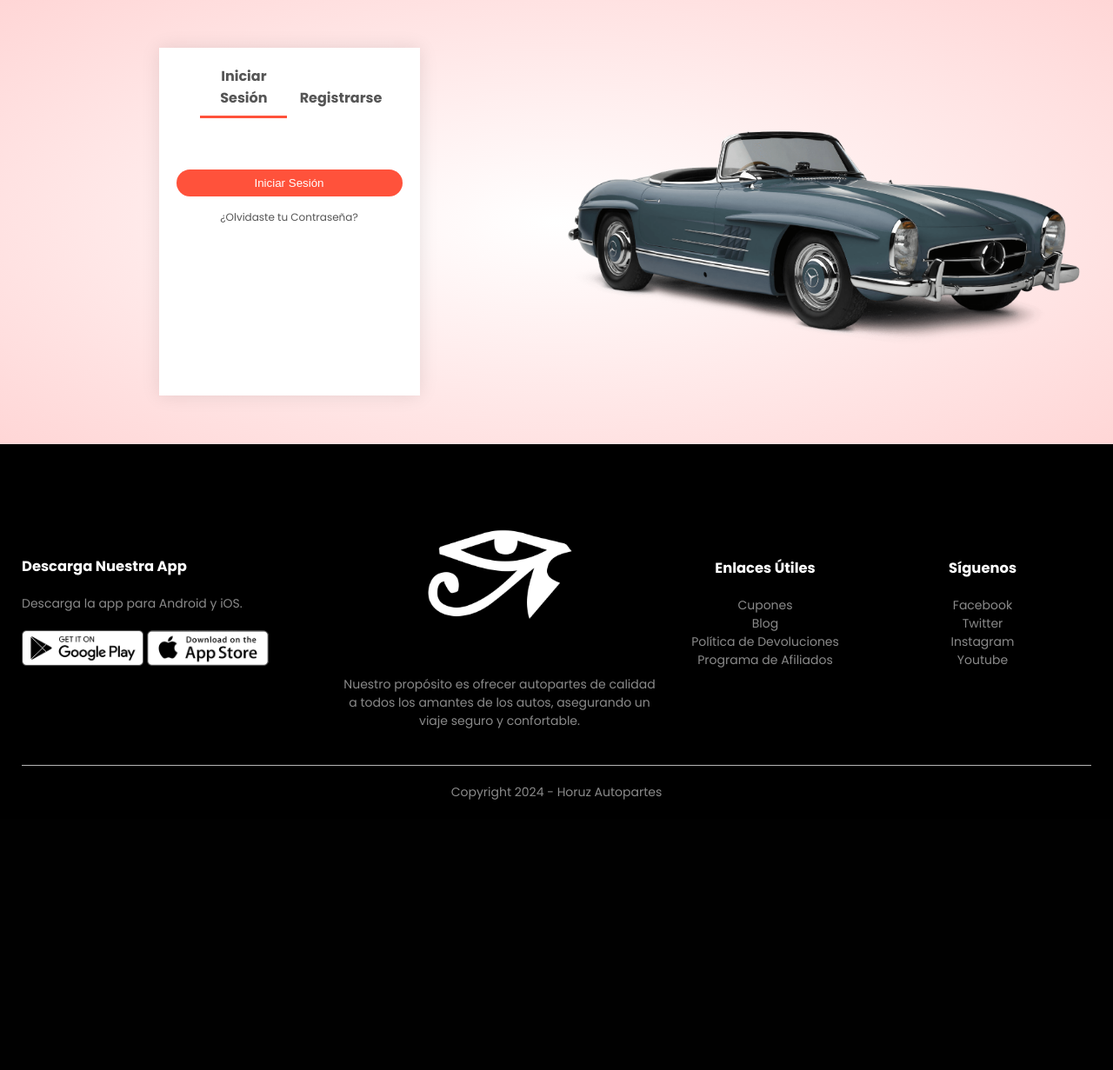
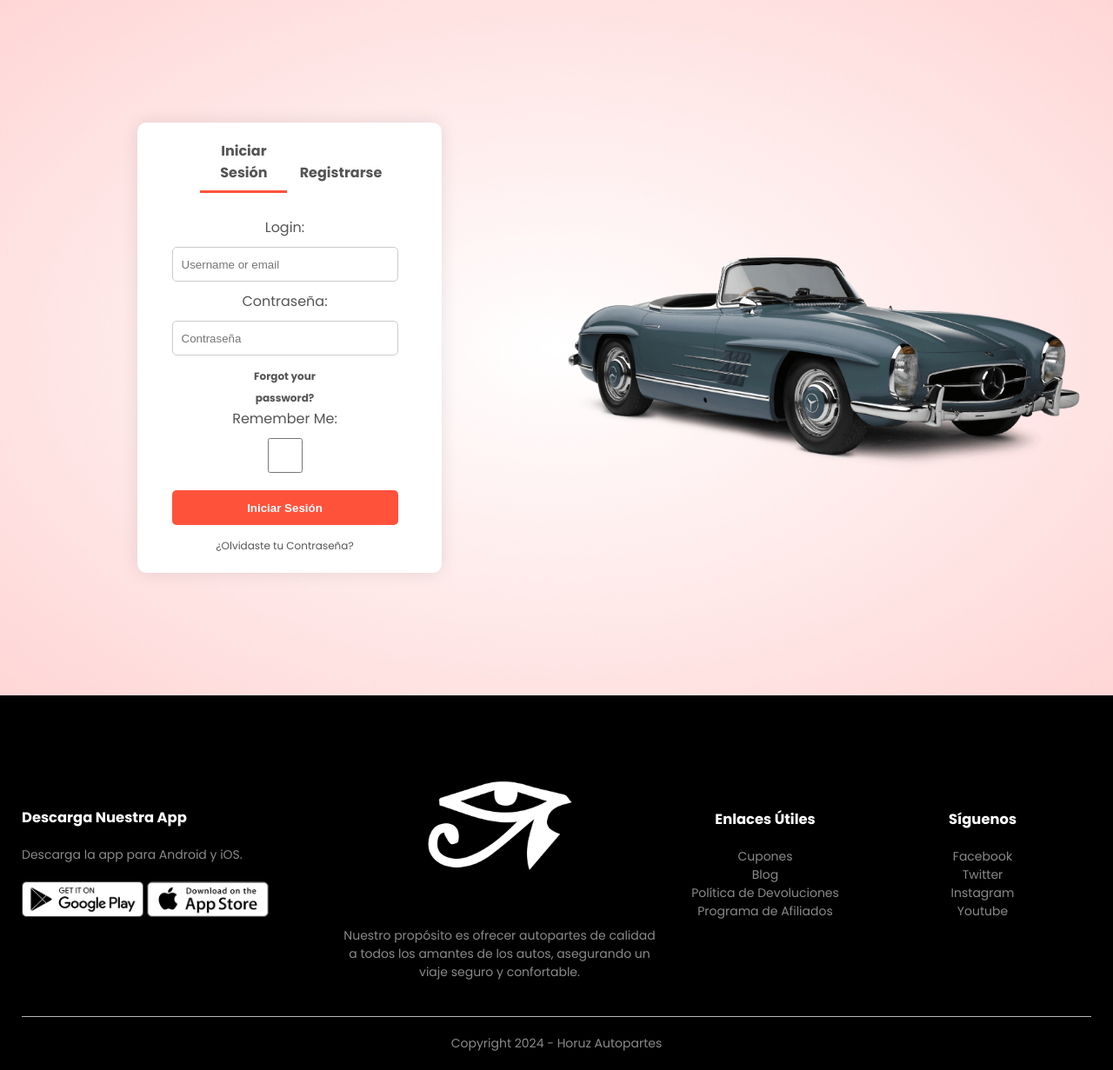
Before and after one commit to metodosformalesds/t3_mfds_2024, a Django app: page /registro/ in a window 1280 px wide. Shown: the part 172-1403 px from the top of the page at 87% size. Before the commit the page ends 1092 px from the top, so only its background shows below. Run offline with Django 5.2, Linux system fonts and the light colour scheme.

Commit message:
registro de usuario e inicio de sesion

```diff
--- a/static/css/style.css
+++ b/static/css/style.css
@@ -396,22 +396,47 @@ th:last-child{
 }
 
 /* Account page */
-.account-page{
+.account-page {
     padding: 50px 0;
     background: radial-gradient(#fff, #ffd6d6);
+    display: flex;
+    justify-content: center;
+    align-items: center;
+    min-height: 100vh;
 }
-.form-container{
+
+.form-container {
     background: #fff;
-    width: 300px;
-    height: 400px;
+    width: 350px;  /* Incrementar el ancho para permitir mejor acomodación de los campos */
+    max-height: 600px;  /* Limitar la altura máxima para evitar desbordamiento excesivo */
+    overflow-y: auto;  /* Permitir desplazamiento solo en el eje Y */
     position: relative;
     text-align: center;
-    padding: 20px 0;
+    padding: 20px;
     margin: auto;
     box-shadow: 0 0 20px 0px rgba(0, 0, 0, 0.1);
-    overflow: hidden;
+    border-radius: 10px;
 }
-.form-container span{
+
+/* Estilos para que el scroll sea visible cuando el contenido excede */
+.form-container::-webkit-scrollbar {
+    width: 8px;
+}
+
+.form-container::-webkit-scrollbar-track {
+    background: #f1f1f1;
+}
+
+.form-container::-webkit-scrollbar-thumb {
+    background: #888;
+    border-radius: 5px;
+}
+
+.form-container::-webkit-scrollbar-thumb:hover {
+    background: #555;
+}
+
+.form-container span {
     font-weight: bold;
     padding: 0 10px;
     color: #555;
@@ -419,48 +444,60 @@ th:last-child{
     width: 100px;
     display: inline-block;
 }
-.form-btn{
+
+.form-btn {
     display: inline-block;
 }
-.form-container form{
+
+.form-container form {
     max-width: 300px;
     padding: 0 20px;
-    position: absolute;
-    top: 130px;
+    position: relative;
+    margin-top: 20px;
     transition: transform 1s;
 }
-form input{
+
+form input {
     width: 100%;
-    height: 30px;
+    height: 40px;
     margin: 10px 0;
     padding: 0 10px;
     border: 1px solid #ccc;
+    border-radius: 5px;
 }
-form .btn{
+
+form .btn {
     width: 100%;
     border: none;
     cursor: pointer;
     margin: 10px 0;
+    height: 40px;
+    background-color: #ff523b;
+    color: #fff;
+    font-weight: bold;
+    transition: background 0.3s;
+    border-radius: 5px;
 }
-form .btn:focus{
+
+form .btn:hover {
+    background-color: #e14e2a;
+}
+
+form .btn:focus {
     outline: none;
 }
-#LoginForm{
-    left: -300px;
-}
-#RegForm{
-    left: 0;
-}
-form a{
+
+form a {
     font-size: 12px;
 }
-#Indicator{
+
+#Indicator {
     width: 100px;
     border: none;
     background: #ff523b;
     height: 3px;
     margin-top: 8px;
-    transform: translateX(100px);
+    transform: translateX(0px);
     transition: transform 1s;
 }
 
--- a/tienda/templates/account.html
+++ b/tienda/templates/account.html
@@ -8,8 +8,7 @@
     <meta name="viewport" content="width=device-width, initial-scale=1.0">
     <title>Cuenta | Horuz Autopartes</title>
     <link rel="stylesheet" href="{% static 'css/style.css' %}">
-    <link href="https://fonts.googleapis.com/css2?family=Poppins:wght@300;400;500;600;700&display=swap"
-        rel="stylesheet">
+    <link href="https://fonts.googleapis.com/css2?family=Poppins:wght@300;400;500;600;700&display=swap" rel="stylesheet">
     <link rel="stylesheet" href="https://stackpath.bootstrapcdn.com/font-awesome/4.7.0/css/font-awesome.min.css">
 </head>
 
@@ -25,7 +24,7 @@
                     <li><a href="{% url 'catalogo' %}">Productos</a></li>
                     <li><a href="#">Sobre Nosotros</a></li>
                     <li><a href="#">Contacto</a></li>
-                    <li><a href="{% url 'account_login' %}">Cuenta</a></li>
+                    <li><a href="{% url 'login' %}">Cuenta</a></li>
                 </ul>
             </nav>
             <a href="{% url 'carrito' %}"><img src="{% static 'images/cart.png' %}" width="30px" height="30px"></a>
@@ -40,10 +39,11 @@
                 <div class="col-2">
                     <div class="form-container">
                         <div class="form-btn">
-                            <span onclick="login()">Iniciar Sesión</span>
-                            <span onclick="register()">Registrarse</span>
+                            <span id="login-btn" onclick="showLogin()">Iniciar Sesión</span>
+                            <span id="register-btn" onclick="showRegister()">Registrarse</span>
                             <hr id="Indicator">
                         </div>
+
                         <!-- Formulario de Login -->
                         <form id="LoginForm" method="post" action="{% url 'account_login' %}">
                             {% csrf_token %}
@@ -81,8 +81,7 @@
                 </div>
                 <div class="footer-col-2">
                     <img src="{% static 'images/logo-white.png' %}">
-                    <p>Nuestro propósito es ofrecer autopartes de calidad a todos los amantes de los autos, asegurando
-                        un viaje seguro y confortable.</p>
+                    <p>Nuestro propósito es ofrecer autopartes de calidad a todos los amantes de los autos, asegurando un viaje seguro y confortable.</p>
                 </div>
                 <div class="footer-col-3">
                     <h3>Enlaces Útiles</h3>
@@ -121,26 +120,22 @@
             }
         }
 
-        // Formulario de login y registro
-        var LoginForm = document.getElementById("LoginForm");
-        var RegForm = document.getElementById("RegForm");
-        var Indicator = document.getElementById("Indicator");
-
-        function register() {
-            RegForm.style.transform = "translateX(0px)";
-            LoginForm.style.transform = "translateX(0px)";
-            Indicator.style.transform = "translateX(100px)";
+        // Mostrar y ocultar formularios
+        function showLogin() {
+            document.getElementById("LoginForm").style.display = "block";
+            document.getElementById("RegForm").style.display = "none";
+            document.getElementById("Indicator").style.transform = "translateX(0px)";
         }
 
-        function login() {
-            RegForm.style.transform = "translateX(300px)";
-            LoginForm.style.transform = "translateX(300px)";
-            Indicator.style.transform = "translateX(0px)";
+        function showRegister() {
+            document.getElementById("LoginForm").style.display = "none";
+            document.getElementById("RegForm").style.display = "block";
+            document.getElementById("Indicator").style.transform = "translateX(100px)";
         }
 
-        // Ajuste para que el formulario de login sea el predeterminado al cargar la página
+        // Mostrar el formulario de inicio de sesión de manera predeterminada
         document.addEventListener("DOMContentLoaded", function () {
-            login();  // Mostrar el formulario de login de manera predeterminada
+            showLogin();  // Mostrar el formulario de login por defecto
         });
     </script>
 </body>
--- a/tienda/urls.py
+++ b/tienda/urls.py
@@ -31,7 +31,7 @@ urlpatterns = [
     path('registro/', views.account_view, name='registro'),
 
     # Vista para iniciar sesión (usando la plantilla 'account.html')
-    path('login/', auth_views.LoginView.as_view(template_name='account.html'), name='login'),
+    path('login/', views.account_view, name='login'),
 
     # Vista para cerrar sesión y redirigir al índice
     path('logout/', auth_views.LogoutView.as_view(next_page='index'), name='logout'),
--- a/tienda/views.py
+++ b/tienda/views.py
@@ -4,10 +4,10 @@ from django.shortcuts import render, redirect
 from .models import Orden, DetalleOrden, Categoria
 from django.contrib.auth.decorators import login_required
 from django.core.mail import send_mail
-from django.http import JsonResponse
+from django.conf import settings
+from allauth.account.forms import LoginForm, SignupForm
 import json
 import os
-from django.conf import settings
 
 def index(request):
     # Obtener todas las categorías desde la base de datos para mostrarlas en el index
@@ -15,8 +15,19 @@ def index(request):
     return render(request, 'index.html', {'categorias': categorias})
 
 def account_view(request):
-    # Vista unificada para el inicio de sesión y registro
-    return render(request, 'account.html')
+    """
+    Vista unificada para el inicio de sesión y registro usando Django Allauth.
+    Renderiza el formulario de login y el formulario de registro en una sola vista.
+    """
+    login_form = LoginForm()  # Formulario de login de Allauth
+    signup_form = SignupForm()  # Formulario de registro de Allauth
+
+    context = {
+        'login_form': login_form,
+        'signup_form': signup_form
+    }
+
+    return render(request, 'account.html', context)
 
 @login_required
 def publicar_producto(request):
```
Also changed, not shown: Horus/settings.py (+25 -18 lines).
